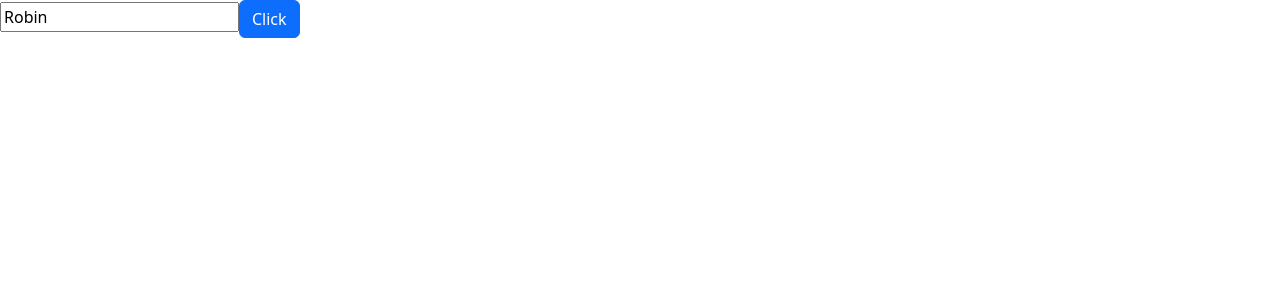
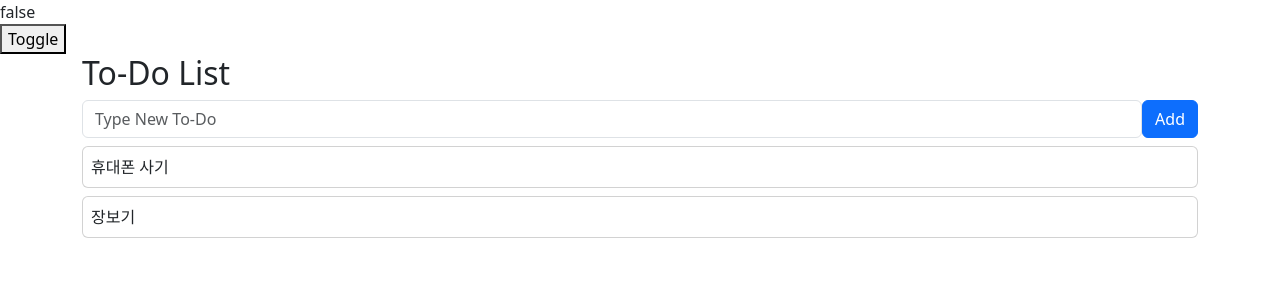
Before and after one commit to robinkim93/vue-practice, a Vue app: page / in a window 1280 px wide. Shown: the top 300 px of the page. Built offline with nearby package versions, Linux system fonts and the light colour scheme.

Commit message:
v-for, v-show, v-if 적용한 To-Do 카드 만들기

```diff
--- a/src/App.vue
+++ b/src/App.vue
@@ -1,19 +1,52 @@
 <template>
-  <input type="text" v-model="name" />
-  <button class="btn btn-primary" @click="onSubmit">Click</button>
+  <div v-show="toggle">true</div>
+  <div v-show="!toggle">false</div>
+  <button @click="onToggle">Toggle</button>
+  <div class="container">
+    <h2>To-Do List</h2>
+    <form class="d-flex" @submit.prevent="onSubmit">
+      <div class="flex-grow-1 mr-2">
+        <input
+          class="form-control"
+          type="text"
+          v-model="todo"
+          placeholder="Type New To-Do"
+        />
+      </div>
+      <div>
+        <button class="btn btn-primary" type="submit">Add</button>
+      </div>
+    </form>
+    <div class="card mt-2" v-for="todo in todos" :key="todo.id">
+      <div class="card-body p-2">{{ todo.subject }}</div>
+    </div>
+  </div>
 </template>
 
 <script>
-import { ref } from "vue";
+import { reactive, ref } from "vue";
 export default {
   setup() {
-    const name = ref("Robin");
+    const toggle = ref(false);
+    const todo = ref("");
+    const todos = reactive([
+      { id: 1, subject: "휴대폰 사기" },
+      { id: 2, subject: "장보기" },
+    ]);
 
     const onSubmit = () => {
-      console.log(name.value);
+      todos.push({
+        id: Date.now(),
+        subject: todo.value,
+      });
+      todo.value = "";
     };
 
-    return { name, onSubmit };
+    const onToggle = () => {
+      toggle.value = !toggle.value;
+    };
+
+    return { todo, todos, toggle, onSubmit, onToggle };
   },
 };
 </script>
```
